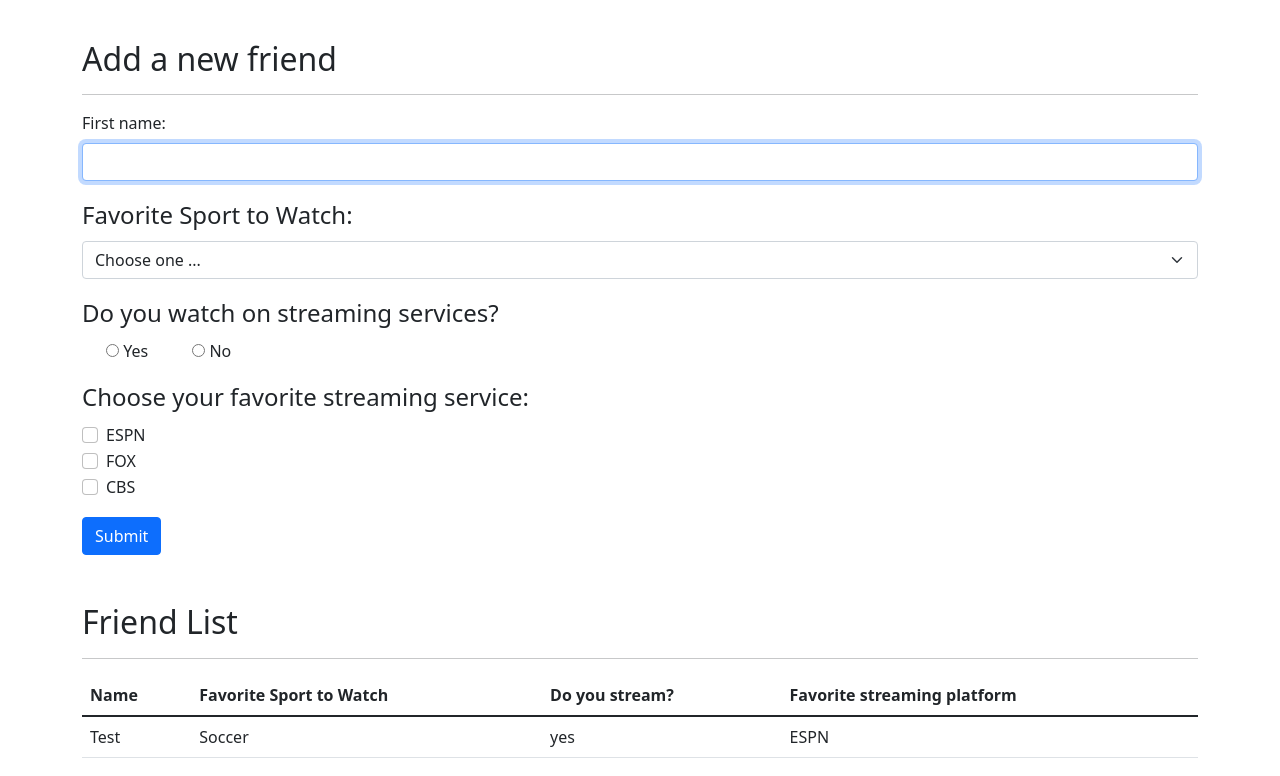
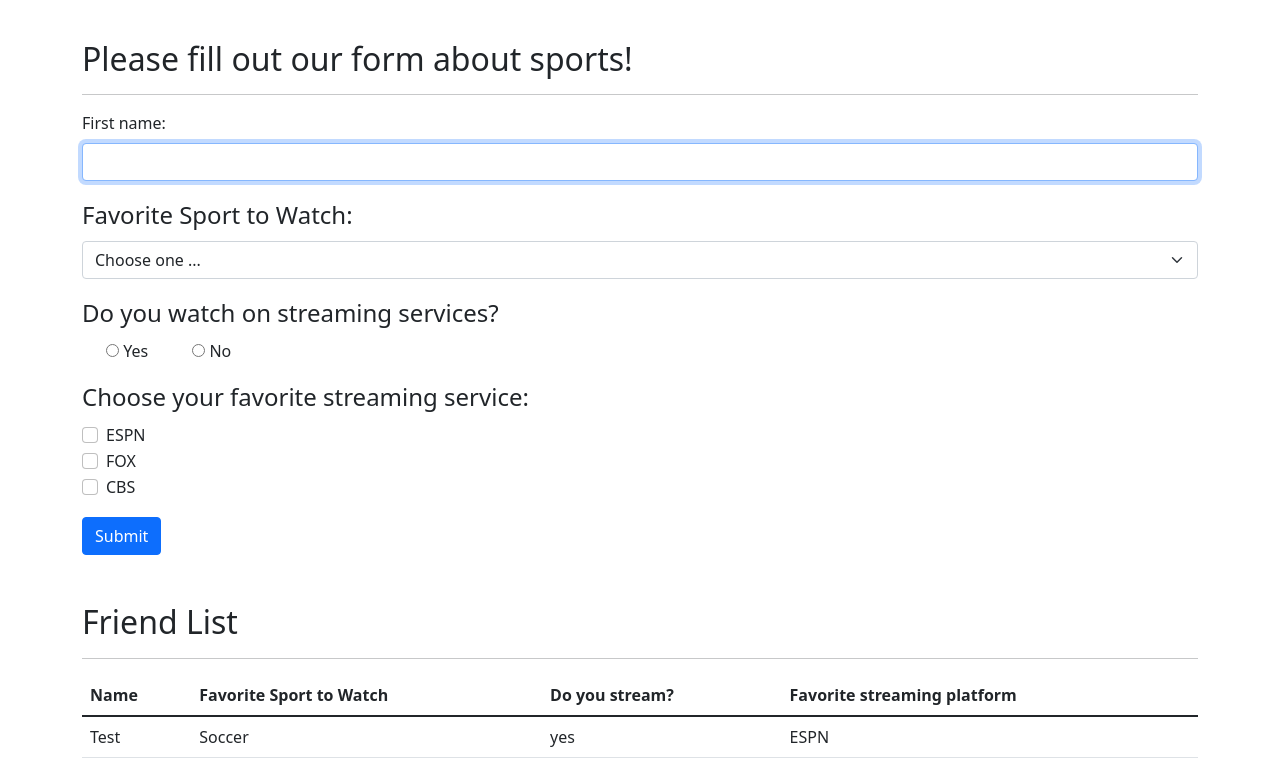
Before and after one commit to christinakaufman/BAIS-3300PairProgramming, a Flask app: page / in a window 1280 px wide. Shown: the part 24-800 px from the top of the page. Run offline with Flask 3, Linux system fonts and the light colour scheme; some libraries are stand-ins or nearby versions.

Commit message:
final commit

```diff
--- a/templates/index.html
+++ b/templates/index.html
@@ -1,5 +1,5 @@
 {% extends 'base.html' %} {% block body %}
-  <h2>Add a new friend</h2>
+  <h2>Please fill out our form about sports!</h2>
   <hr />
   <main>
     <form action="/add" method="POST">
```
Also changed, not shown: README.md.
